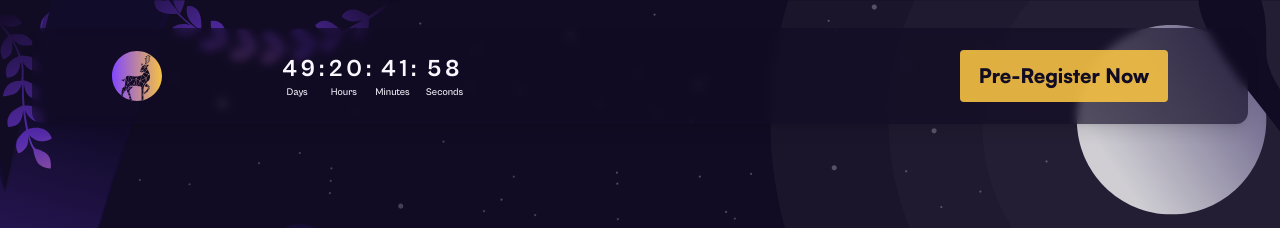
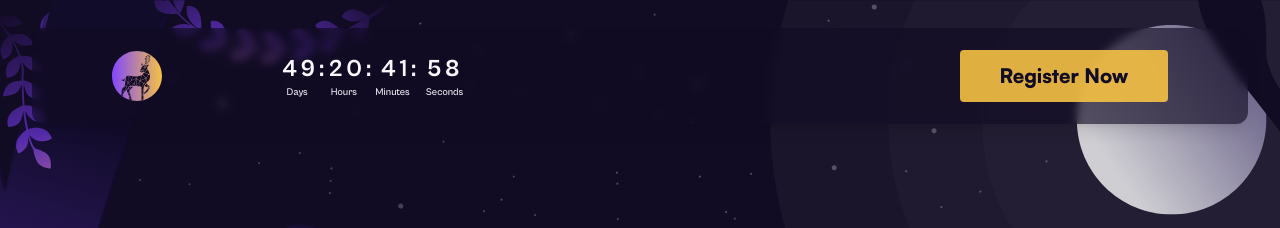
Before and after one commit to deerhack/deerhack25, a Next.js app in the folder frontend/: page / in a window 1280 px wide. Shown: the top 228 px of the page. Built offline with nearby package versions, Linux system fonts and the light colour scheme.

Commit message:
Fix: Register button link

```diff
--- a/frontend/src/app/components/Navbar/Navbar.tsx
+++ b/frontend/src/app/components/Navbar/Navbar.tsx
@@ -167,11 +167,11 @@ const Navbar = () => {
 
               {/* Register Button */}
               <div className="flex justify-start mt-6 ">
-                <Link href="/pre-register" target="_blank">
+                <Link href="https://deerhack-25.devfolio.co/" target="_blank">
                   <button
                     className={`${satoshiBlack.className} font-[20px] bg-secondary text-dark-purple text-xl p-3 rounded bg-opacity-90 hover:bg-opacity-100 transition duration-300 ease-in-out w-[13rem]`}
                   >
-                    Pre-Register Now
+                    Register Now
                   </button>
                 </Link>
               </div>
@@ -235,11 +235,11 @@ const Navbar = () => {
             </div>
 
             <div>
-              <Link href="/pre-register" target="_blank">
+              <Link href="https://deerhack-25.devfolio.co/" target="_blank">
                 <button
                   className={`${satoshiBlack.className} font-[20px] bg-secondary text-dark-purple text-xl p-3 rounded bg-opacity-90 hover:bg-opacity-100 transition duration-300 ease-in-out w-[13rem]`}
                 >
-                  Pre-Register Now
+                  Register Now
                 </button>
               </Link>
             </div>
```
